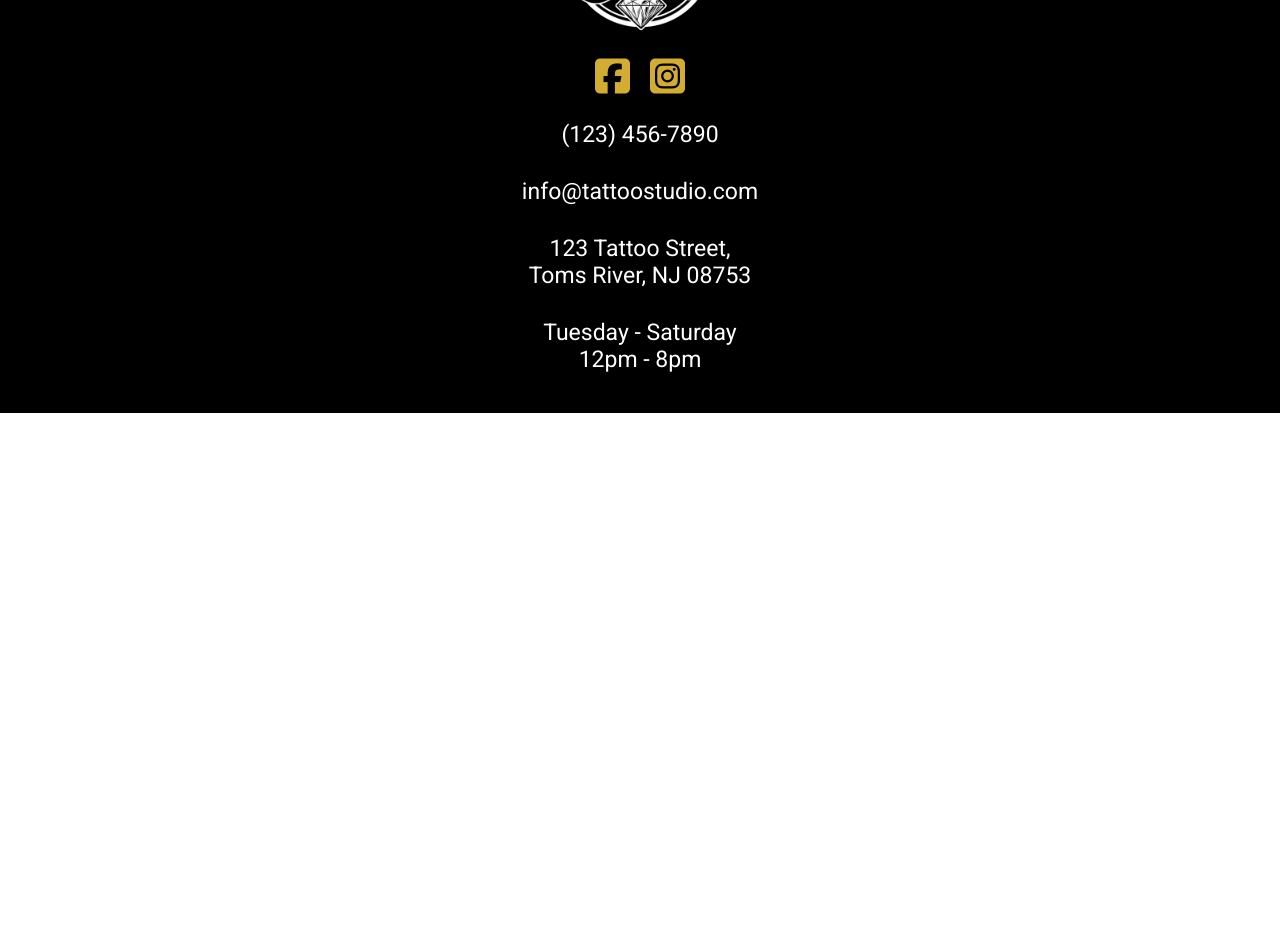
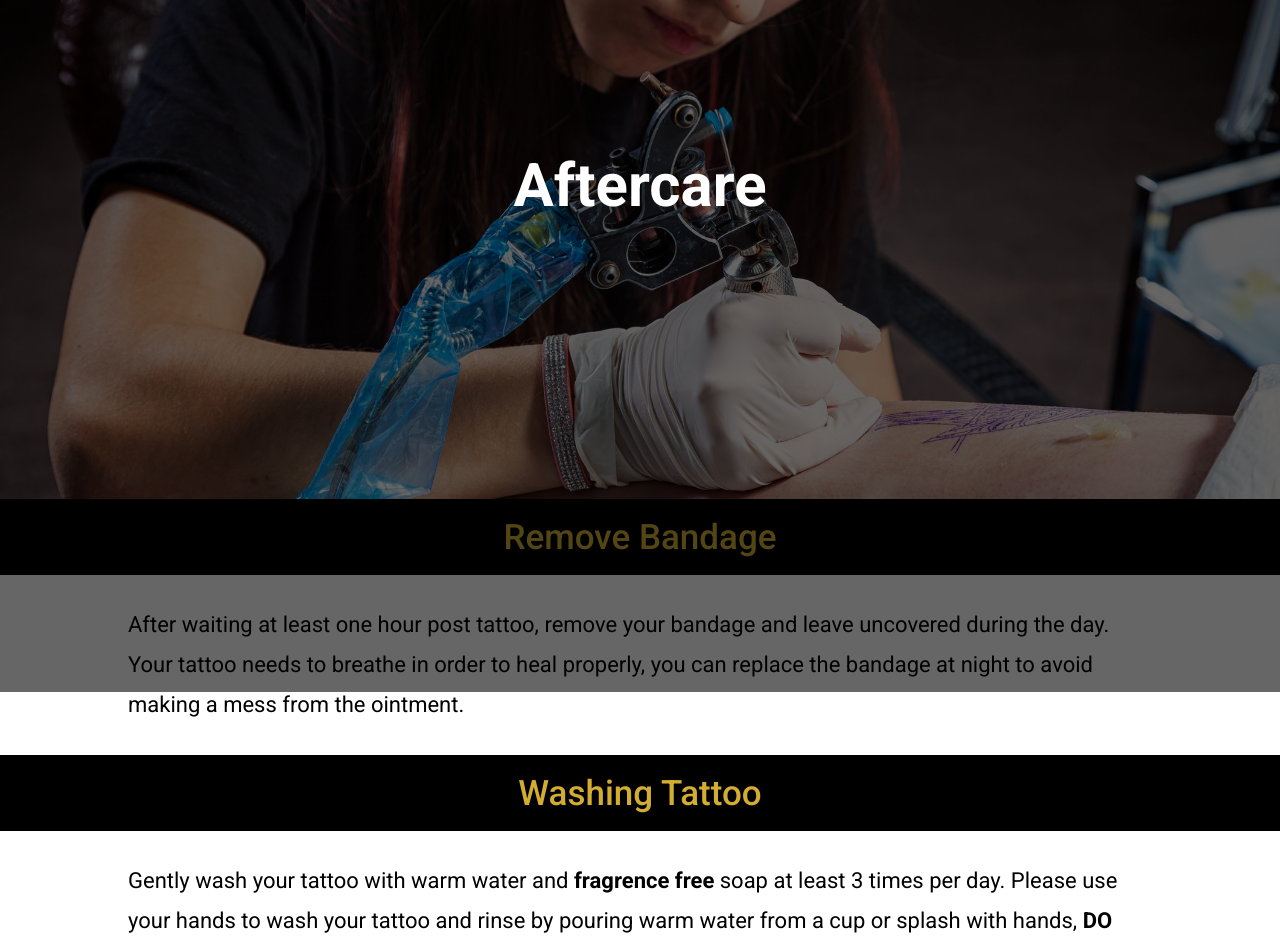
Before and after one commit to danlaratta/Tattoo_Shop_Site, a React (Create React App) app in the folder client/: page /aftercare in a window 1280 px wide. Shown: the part 200-1149 px from the top of the page. Before the commit the page ends 800 px from the top, so only its background shows below. Built offline with nearby package versions, Linux system fonts and the light colour scheme; the HTML template or start-up script is replaced by a standard one; a web font is replaced by a local one.

Commit message:
completed the aftercare page, starting artists pages

```diff
--- a/client/src/components/navbar/Navbar.js
+++ b/client/src/components/navbar/Navbar.js
@@ -18,7 +18,7 @@ const Navbar = () => {
     return (
         <div className="navbar">
             <div className="left-nav">
-                <Link to='/' className="logo-text"> TATTOO STUDIO </Link>
+                <Link to='/' className="logo-text" onClick={hideMobileNav}> TATTOO STUDIO </Link>
             </div>
 
             <div className="center-nav">
--- a/client/src/pages/aftercare/Aftercare.js
+++ b/client/src/pages/aftercare/Aftercare.js
@@ -1,8 +1,59 @@
 import React from 'react'
+import './aftercare.css'
+import AftercareImg from '../../images/aftercare-img.jpg'
 
 const Aftercare = () => {
     return (
         <div className="aftercare">
+            <img src={AftercareImg} className="aftercare-landing" alt="Mobile Landing Img" />
+
+            <div className="aftercare-overlay">
+                <h1 className="page-title"> Aftercare </h1>
+            </div>
+
+            <div className="aftercare-directions">
+                <div className="direction-item">
+                    <h1 className="direction-title"> Remove Bandage </h1>
+                    <p className="direction-text">
+                        After waiting at least one hour post tattoo, remove your bandage and leave uncovered during the day. Your tattoo needs to breathe in order to heal properly, you can replace the bandage at night to avoid making a mess from the ointment.
+                    </p>
+                </div>
+
+                <div className="direction-item">
+                    <h1 className="direction-title"> Washing Tattoo </h1>
+                    <p className="direction-text">
+                        Gently wash your tattoo with warm water and <strong> fragrence free </strong> soap at least 3 times per day. Please use your hands to wash your tattoo and rinse by pouring warm water from a cup or splash with hands, <strong> DO NOT </strong> place tatoo directly under faucet or shower head. <strong> DO NOT </strong> use a washcloth, loofah, or sponge as this can damage your fresh tattoo and cause discomfort. Use a <strong> clean </strong> towel and pat dry your tattoo, <strong> DO NOT </strong> rub your tattoo dry with a towel as this can also damage your fresh tattoo and cause discomfort.
+                    </p>
+                </div>
+
+                <div className="direction-item">
+                    <h1 className="direction-title"> Applying Ointment </h1>
+                    <p className="direction-text">
+                        For the first week, apply a thin layer of <strong> Aquaphor or A&D ointment </strong> over the tattoo several times a day. Make sure you properly wash and dry your tattoo each time before applying more ointment. After the first week and once it begins to scab, you can switch to applying <strong> fragrence free </strong> lotion multiple times a day. You can continue to apply ointment if you prefer, the choice is yours.
+                    </p>
+                </div>
+
+                <div className="direction-item">
+                    <h1 className="direction-title"> Itchy Tattoos </h1>
+                    <p className="direction-text">
+                        As your tattoo starts to scab it will become itchy, <strong> DO NOT </strong> scratch, rub, or pick at the scabs! Doing so can remove some of the pigment leading to your tattoo missing spots. You don’t want that to happen and neither do we!
+                    </p>
+                </div>
+
+                <div className="direction-item">
+                    <h1 className="direction-title"> Soaking Tattoos </h1>
+                    <p className="direction-text">
+                    <strong> DO NOT </strong> soak your tattoo for at least <strong> 4 to 7 weeks </strong>, wait until the tattoo is fully healed. This means no swimming, baths, saunas, excessive sweat, etc. until your tattoo is healed. Avoid fully submerging your tattoo until fully healed.
+                    </p>
+                </div>
+
+                <div className="direction-item">
+                    <h1 className="direction-title"> Sun Protection </h1>
+                    <p className="direction-text">
+                    <strong> DO NOT </strong> expose your tattoo to the sun for at least <strong> 4 to 7 weeks </strong>, wait until the tattoo is fully healed. Once your tattoo is fully healed make sure to apply <strong> sunblock SPF-30 or higher </strong> when your tattoo is exposed to the sun for prolonged periods of time.  This will help prevent your tattoo from fading.
+                    </p>
+                </div>
+            </div>
 
         </div>
     )
--- a/client/src/pages/aftercare/aftercare.css
+++ b/client/src/pages/aftercare/aftercare.css
@@ -0,0 +1,71 @@
+
+
+
+.aftercare{
+    display: flex;
+    flex-direction: column;
+    margin: 0;
+}
+
+.aftercare-landing{
+    max-width: 100%;
+    height: 86vh;
+    object-fit: cover;
+}
+
+.aftercare-overlay{
+    position: absolute;
+    top: 10rem;
+    bottom: 0;
+    left: 0;
+    right: 0;
+    width: 100%;
+    height: 99%;
+    background-color: rgba(0, 0, 0, .6);
+    display: flex;
+    flex-direction: column;
+    align-items: center;
+}
+
+.page-title{
+    background-color: rgba(0, 0, 0, 0);
+    padding: 3rem 5rem;
+    margin-top: 22rem;
+    color: #fff;
+    font-family: 'Roboto', sans-serif;
+    font-weight: bold;
+    font-size: 6rem;
+}
+
+.aftercare-directions{
+    display: flex;
+    flex-direction: column;
+    align-items: center;
+    justify-content: center;
+}
+
+.direction-items{
+    display: flex;
+    flex-direction: column;
+    align-items: center;
+    justify-content: center;
+}
+
+.direction-title{
+    font-size: 3.5rem;
+    font-family: 'Roboto', sans-serif;
+    color: var(--gold);
+    font-weight: 500;
+    background-color: #000;
+    padding: .5em 1.37em;
+    text-align: center;
+}
+
+.direction-text{
+    font-size: 2.2rem;
+    font-family: 'Roboto', sans-serif;
+    max-width: 80%;
+    line-height: 4rem;
+    padding: 3rem 0rem;
+    margin: 0 auto;
+}
--- a/client/src/pages/home/Home.js
+++ b/client/src/pages/home/Home.js
@@ -14,9 +14,9 @@ import Tat4 from '../../images/tat4.jpeg'
 const Home = () => {
     return (
         <div className="home">
-            <img src={MobileLandingImg} className="mobile-landing" alt="Mobile Landing Img" />
+            <img src={MobileLandingImg} className="home-landing" alt="home Landing Img" />
 
-            <div className="overlay">
+            <div className="home-overlay">
                 <img src={Logo} className="logo" alt="logo" />
                 <Link to='/book' className="book-link"> Book Now </Link>
             </div>
@@ -58,7 +58,7 @@ const Home = () => {
                 <h1> Walk-ins Welcomed! </h1>
 
                 <p>
-                Walk-ins are always welcomed, as long as we have time available. We are typically very busy so it is in your best interest to book an appointment to have your tattoo done. To book an appointment, feel free to stop in, call, or email us with all your ideas or questions. We will find a spot in the book that works best to give you the proper allotted time to take care of your custom needs. If necessary, we can book a free consultation to sit down and discuss your ideas before securing an appointment. All tattoo appointments require a $100 deposit which goes towards the total price once the tattoo is complete.
+                    <strong>  Walk-ins </strong> are always welcomed, as long as we have time available. We are typically very busy so it is in your best interest to book an appointment to have your tattoo done. To book an appointment, feel free to stop in, call, or email us with all your ideas or questions. We will find a spot in the book that works best to give you the proper allotted time to take care of your custom needs. If necessary, we can book a free consultation to sit down and discuss your ideas before securing an appointment. All tattoo appointments require a $100 deposit which goes towards the total price once the tattoo is complete.
                 </p>
             </div>
 
--- a/client/src/pages/home/home.css
+++ b/client/src/pages/home/home.css
@@ -5,21 +5,21 @@
     margin: 0;
 }
 
-.mobile-landing{
+.home-landing{
     max-width: 100%;
     height: 86vh;
     object-fit: cover;
     z-index: -10;
 }
 
-.overlay{
+.home-overlay{
     position: absolute;
     top: 10rem;
     bottom: 0;
     left: 0;
     right: 0;
     width: 100%;
-    height: 90%;
+    height: 100%;
     background-color: rgba(0, 0, 0, 0.6);
     display: flex;
     flex-direction: column;
@@ -140,11 +140,12 @@
     margin: 2rem 0rem;
 }
 
+
 .tattoo-info > p{
-    font-size: 2rem;
+    font-size: 2.2rem;
     font-family: 'Roboto', sans-serif;
     max-width: 80%;
-    line-height: 3.5rem;
+    line-height: 4rem;
     padding: 3rem 0rem;
 }
 
```
Also changed, not shown: client/src/images/aftercare-img.jpg (added).
